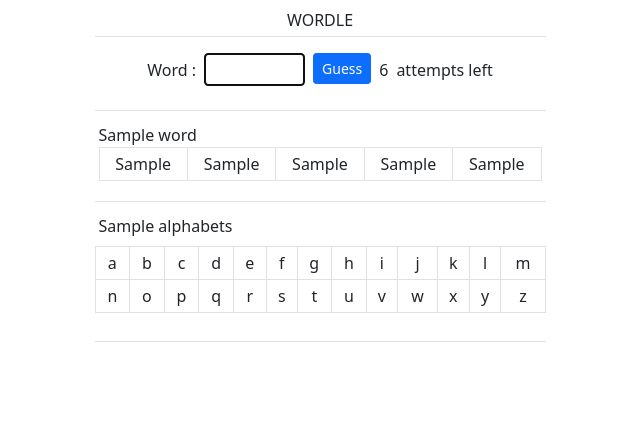
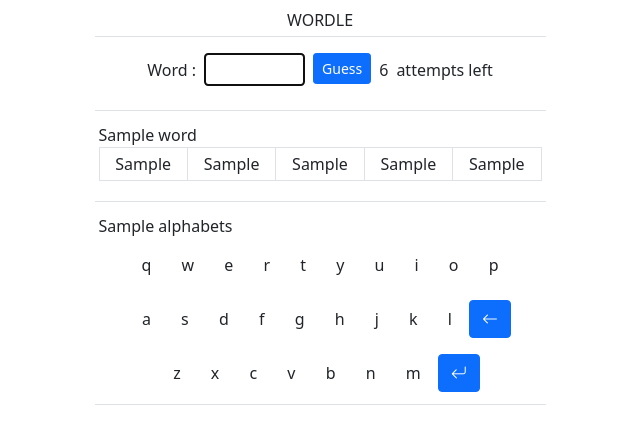
Before and after one commit to ragsub/smpleword, a Django app: template wordle/templates/wordle/wordle.html in a window 1280 px wide. Shown: the top 444 px of the page, without its empty margins (324-964 px from the left). Run offline with Django 4.2, Linux system fonts and the light colour scheme; tables that the repository leaves empty hold one stand-in row (values such as "Sample post"); the template is opened without the code that fills it: values that come from a table or form of the project are taken from there, most other values are stand-ins (such as "Sample title", 1, 10 or a date in 2020); some libraries are stand-ins or nearby versions.

Commit message:
replace with virtual keyboard

```diff
--- a/wordle/forms.py
+++ b/wordle/forms.py
@@ -17,6 +17,7 @@
                 'title':'Only alphabets',
                 'class':'form-control-sm',
                 'x-ref':'guess',
+                'x-model':'guessed_word',
                 'autocomplete':'off'
             })
         )
@@ -49,4 +50,4 @@
     l5 = forms.CharField(required = False, initial='bg-light text-secondary',widget = forms.HiddenInput())
 
 class AlphabetForm(forms.Form):
-    letter = forms.CharField(required = False, initial='bg-light text-secondary', widget = forms.HiddenInput())
+    letter = forms.CharField(required = False, initial='btn-light text-secondary', widget = forms.HiddenInput())
--- a/wordle/templates/wordle/__include.html
+++ b/wordle/templates/wordle/__include.html
@@ -1,3 +1,4 @@
 <script defer src="https://unpkg.com/alpinejs@3.x.x/dist/cdn.min.js"></script>
 <link href="https://cdn.jsdelivr.net/npm/bootstrap@5.0.2/dist/css/bootstrap.min.css" rel="stylesheet" integrity="sha384-EVSTQN3/azprG1Anm3QDgpJLIm9Nao0Yz1ztcQTwFspd3yD65VohhpuuCOmLASjC" crossorigin="anonymous">
 <script src="https://cdn.jsdelivr.net/npm/bootstrap@5.0.2/dist/js/bootstrap.bundle.min.js" integrity="sha384-MrcW6ZMFYlzcLA8Nl+NtUVF0sA7MsXsP1UyJoMp4YLEuNSfAP+JcXn/tWtIaxVXM" crossorigin="anonymous"></script>
+<link rel="stylesheet" href="https://cdn.jsdelivr.net/npm/bootstrap-icons@1.7.2/font/bootstrap-icons.css">
--- a/wordle/templates/wordle/wordle.html
+++ b/wordle/templates/wordle/wordle.html
@@ -8,7 +8,7 @@
     <title>Guess the word</title>
 </head>
 <body>
-    <div x-data="{}" class="container" x-init="() => $refs.guess.focus();setTimeout(function() {$refs.guess.click()},500);">
+    <div class="container"  x-data="{ guessed_word: ''}">
         <div class="row justify-content-center">
             <div class="col col-lg-5 col-md-6 col-sm-8 col-xs-10">
                 <form method="POST">
@@ -29,7 +29,7 @@
                                         <tr>
                                             <td class="text-end align-middle">{{form.word.label}}</td>
                                             <td>{{form.word}}</td>
-                                            <td><button class="btn btn-primary btn-sm">Guess</button></td>
+                                            <td><button class="btn btn-primary btn-sm" x-ref='submit_guess_button'>Guess</button></td>
                                             <td class="align-middle">{{form.attempts_left.value}}</td>
                                             <td class="text-start align-middle">attempts left</td>
                                         </tr>
@@ -69,38 +69,48 @@
                                 {{alphabets.management_form}}
                                 <div class="row">
                                     <div class="col m-1 p-1">
-                                        <table class="table table-sm table-bordered">
-                                            <tr>
-                                                <td class="{{alphabets.0.letter.value}} text-center">a</td>
-                                                <td class="{{alphabets.1.letter.value}} text-center">b</td>
-                                                <td class="{{alphabets.2.letter.value}} text-center">c</td>
-                                                <td class="{{alphabets.3.letter.value}} text-center">d</td>
-                                                <td class="{{alphabets.4.letter.value}} text-center">e</td>
-                                                <td class="{{alphabets.5.letter.value}} text-center">f</td>
-                                                <td class="{{alphabets.6.letter.value}} text-center">g</td>
-                                                <td class="{{alphabets.7.letter.value}} text-center">h</td>
-                                                <td class="{{alphabets.8.letter.value}} text-center">i</td>
-                                                <td class="{{alphabets.9.letter.value}} text-center">j</td>
-                                                <td class="{{alphabets.10.letter.value}} text-center">k</td>
-                                                <td class="{{alphabets.11.letter.value}} text-center">l</td>
-                                                <td class="{{alphabets.12.letter.value}} text-center">m</td>
-                                            </tr>
-                                            <tr>
-                                                <td class="{{alphabets.13.letter.value}} text-center">n</td>
-                                                <td class="{{alphabets.14.letter.value}} text-center">o</td>
-                                                <td class="{{alphabets.15.letter.value}} text-center">p</td>
-                                                <td class="{{alphabets.16.letter.value}} text-center">q</td>
-                                                <td class="{{alphabets.17.letter.value}} text-center">r</td>
-                                                <td class="{{alphabets.18.letter.value}} text-center">s</td>
-                                                <td class="{{alphabets.19.letter.value}} text-center">t</td>
-                                                <td class="{{alphabets.20.letter.value}} text-center">u</td>
-                                                <td class="{{alphabets.21.letter.value}} text-center">v</td>
-                                                <td class="{{alphabets.22.letter.value}} text-center">w</td>
-                                                <td class="{{alphabets.23.letter.value}} text-center">x</td>
-                                                <td class="{{alphabets.24.letter.value}} text-center">y</td>
-                                                <td class="{{alphabets.25.letter.value}} text-center">z</td>
-                                            </tr>
-                                        </table>
+                                        <center>
+                                            <div x-on:click="if (guessed_word.length < 5) {guessed_word = guessed_word.concat('q')}" class="col btn {{alphabets.16.letter.value}} text-center">q</div>
+                                            <div x-on:click="if (guessed_word.length < 5) {guessed_word = guessed_word.concat('w')}" class="col btn {{alphabets.22.letter.value}} text-center">w</div>
+                                            <div x-on:click="if (guessed_word.length < 5) {guessed_word = guessed_word.concat('e')}" class="col btn {{alphabets.4.letter.value}} text-center">e</div>
+                                            <div x-on:click="if (guessed_word.length < 5) {guessed_word = guessed_word.concat('r')}" class="col btn {{alphabets.17.letter.value}} text-center">r</div>
+                                            <div x-on:click="if (guessed_word.length < 5) {guessed_word = guessed_word.concat('t')}" class="col btn {{alphabets.19.letter.value}} text-center">t</div>
+                                            <div x-on:click="if (guessed_word.length < 5) {guessed_word = guessed_word.concat('y')}" class="col btn {{alphabets.24.letter.value}} text-center">y</div>
+                                            <div x-on:click="if (guessed_word.length < 5) {guessed_word = guessed_word.concat('u')}" class="col btn {{alphabets.20.letter.value}} text-center">u</div>
+                                            <div x-on:click="if (guessed_word.length < 5) {guessed_word = guessed_word.concat('i')}" class="col btn {{alphabets.8.letter.value}} text-center">i</div>
+                                            <div x-on:click="if (guessed_word.length < 5) {guessed_word = guessed_word.concat('o')}" class="col btn {{alphabets.14.letter.value}} text-center">o</div>
+                                            <div x-on:click="if (guessed_word.length < 5) {guessed_word = guessed_word.concat('p')}" class="col btn {{alphabets.15.letter.value}} text-center">p</div>
+                                        </center>
+                                    </div>
+                                </div>
+                                <div class="row">
+                                    <div class="col m-1 p-1">
+                                        <center>
+                                            <div x-on:click="if (guessed_word.length < 5) {guessed_word = guessed_word.concat('a')}" class="col btn {{alphabets.0.letter.value}} text-center">a</div>
+                                            <div x-on:click="if (guessed_word.length < 5) {guessed_word = guessed_word.concat('s')}" class="col btn {{alphabets.18.letter.value}} text-center">s</div>
+                                            <div x-on:click="if (guessed_word.length < 5) {guessed_word = guessed_word.concat('d')}" class="col btn {{alphabets.3.letter.value}} text-center">d</div>
+                                            <div x-on:click="if (guessed_word.length < 5) {guessed_word = guessed_word.concat('f')}" class="col btn {{alphabets.5.letter.value}} text-center">f</div>
+                                            <div x-on:click="if (guessed_word.length < 5) {guessed_word = guessed_word.concat('g')}" class="col btn {{alphabets.6.letter.value}} text-center">g</div>
+                                            <div x-on:click="if (guessed_word.length < 5) {guessed_word = guessed_word.concat('h')}" class="col btn {{alphabets.7.letter.value}} text-center">h</div>
+                                            <div x-on:click="if (guessed_word.length < 5) {guessed_word = guessed_word.concat('j')}" class="col btn {{alphabets.9.letter.value}} text-center">j</div>
+                                            <div x-on:click="if (guessed_word.length < 5) {guessed_word = guessed_word.concat('k')}" class="col btn {{alphabets.10.letter.value}} text-center">k</div>
+                                            <div x-on:click="if (guessed_word.length < 5) {guessed_word = guessed_word.concat('l')}" class="col btn {{alphabets.11.letter.value}} text-center">l</div>
+                                            <div x-on:click="if (guessed_word.length > 1) {guessed_word=guessed_word.substring(0,guessed_word.length-1)} else{guessed_word=''}" class="col btn btn-primary text-center"><i class="bi bi-arrow-left"></i></div>
+                                        </center>
+                                    </div>
+                                </div>
+                                <div class="row">
+                                    <div class="col m-1 p-1">
+                                        <center>
+                                            <div x-on:click="if (guessed_word.length < 5) {guessed_word = guessed_word.concat('z')}" class="col btn {{alphabets.25.letter.value}} text-center">z</div>
+                                            <div x-on:click="if (guessed_word.length < 5) {guessed_word = guessed_word.concat('x')}" class="col btn {{alphabets.23.letter.value}} text-center">x</div>
+                                            <div x-on:click="if (guessed_word.length < 5) {guessed_word = guessed_word.concat('c')}" class="col btn {{alphabets.2.letter.value}} text-center">c</div>
+                                            <div x-on:click="if (guessed_word.length < 5) {guessed_word = guessed_word.concat('v')}" class="col btn {{alphabets.21.letter.value}} text-center">v</div>
+                                            <div x-on:click="if (guessed_word.length < 5) {guessed_word = guessed_word.concat('b')}" class="col btn {{alphabets.1.letter.value}} text-center">b</div>
+                                            <div x-on:click="if (guessed_word.length < 5) {guessed_word = guessed_word.concat('n')}" class="col btn {{alphabets.13.letter.value}} text-center">n</div>
+                                            <div x-on:click="if (guessed_word.length < 5) {guessed_word = guessed_word.concat('m')}" class="col btn {{alphabets.12.letter.value}} text-center">m</div>
+                                            <div x-on:click="if (guessed_word.length = 5) {$refs.submit_guess_button.click()}" class="col btn btn-primary text-center"><i class="bi bi-arrow-return-left"></i></div>
+                                        </center>
                                     </div>
                                 </div>
                             </div>
```
Also changed, not shown: wordle/views.py (+4 -4 lines).
